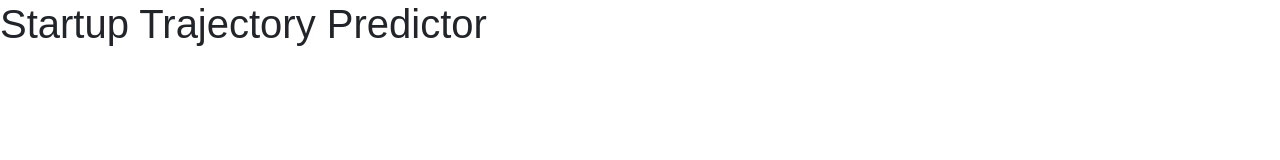
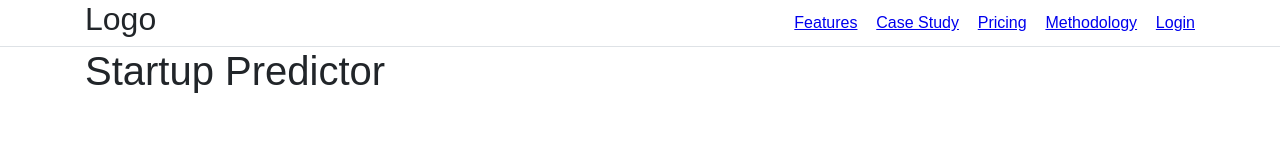
Before and after one commit to wurde/User_Interface, a website: page public/index.html in a window 1280 px wide. Drawn offline with Linux system fonts and the light colour scheme.

Commit message:
Add initial nav

```diff
--- a/public/css/index.css
+++ b/public/css/index.css
@@ -1262,3 +1262,9 @@ p {
 .text-right {
   text-align: right;
 }
+/**
+ * Link styles
+ */
+a {
+  font-size: 1rem;
+}
--- a/public/index.html
+++ b/public/index.html
@@ -1,10 +1,41 @@
 <!DOCTYPE html>
 <html>
   <head>
-    <title>Startup Trajectory Predictor</title>
+    <title>Startup Predictor</title>
     <link rel="stylesheet" href="/css/index.css" type="text/css"></link>
   </head>
   <body>
-    <h1>Startup Trajectory Predictor</h1>
+    <header class="border-bottom">
+      <div class="row">
+        <div class="col-12">
+
+          <div class="container">
+            <div class="row">
+              <div class="col-12 col-md-2">
+                <h2>Logo</h2>
+                <!-- <img src="logo.png"></img> -->
+              </div>
+
+              <div class="col-12 col-md-10 d-flex justify-content-end align-items-center">
+                <nav>
+                  <a href="#features" class="px-2">Features</a>
+                  <a href="#case-study" class="px-2">Case Study</a>
+                  <a href="#pricing" class="px-2">Pricing</a>
+                  <a href="#methodology" class="px-2">Methodology</a>
+                  <a href="#login" class="pl-2">Login</a>
+                </nav>
+              </div>
+            </div>
+          </div>
+
+        </div>
+      </div>
+    </header>
+
+    <section>
+      <div class="container">
+        <h1>Startup Predictor</h1>
+      </div>
+    </section>
   </body>
 </html>
--- a/server/assets/less/typography.less
+++ b/server/assets/less/typography.less
@@ -59,3 +59,11 @@ p {
 .text-left { text-align: left; }
 .text-center { text-align: center; }
 .text-right { text-align: right; }
+
+/**
+ * Link styles
+ */
+
+a {
+  font-size: 1rem;
+}
```
